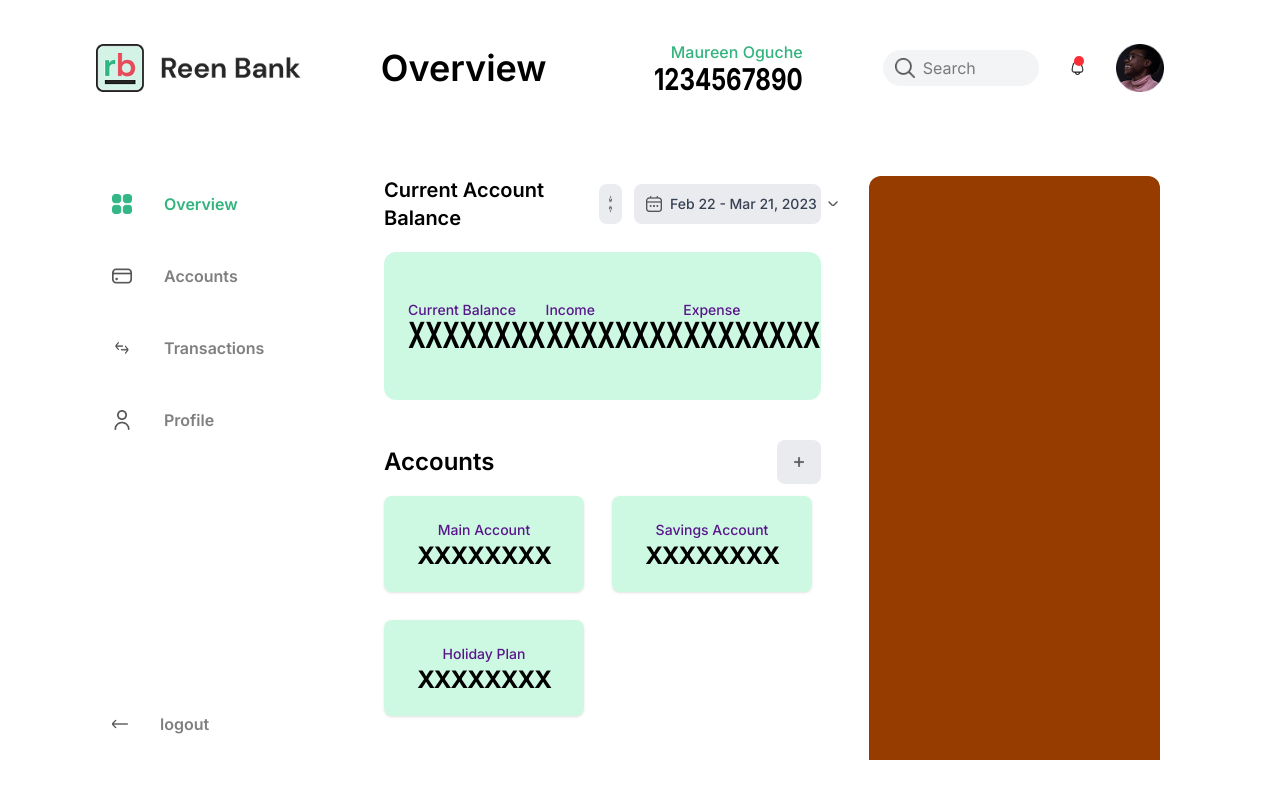
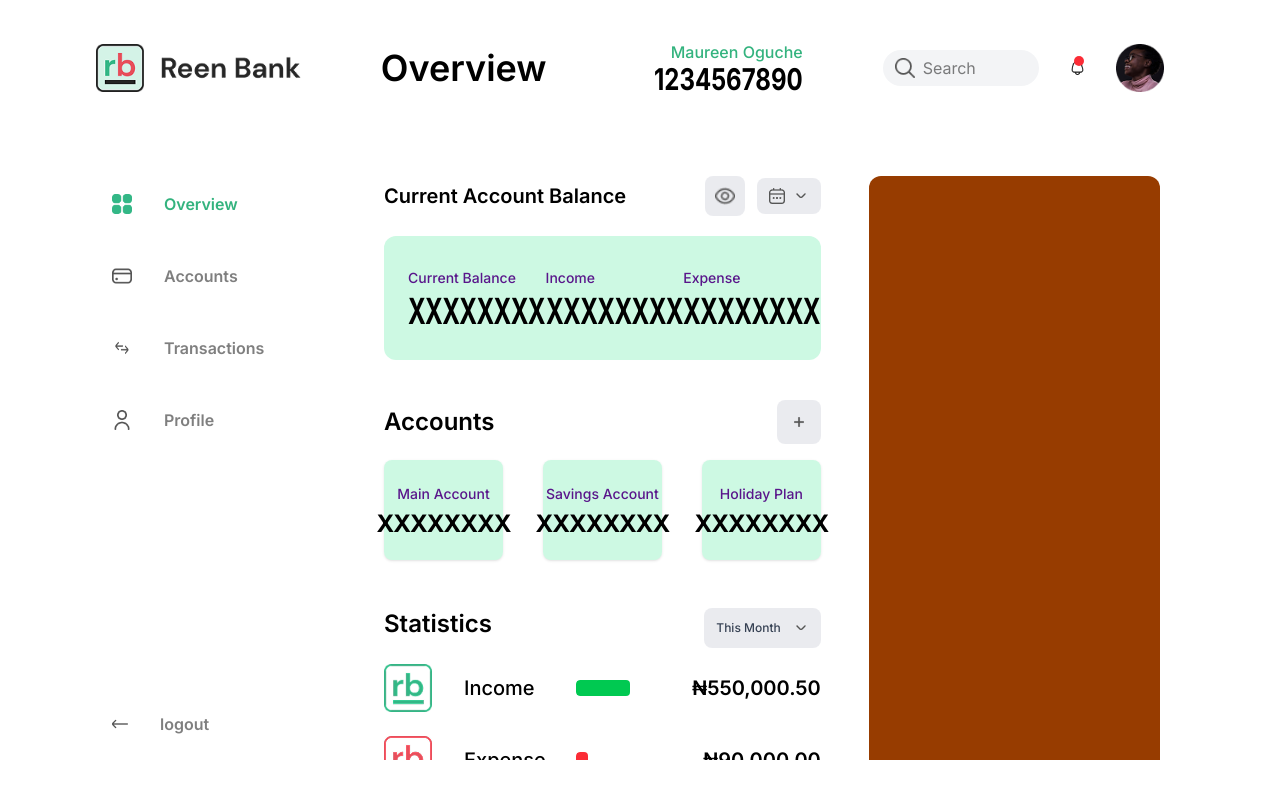
Before and after one commit to Emma-306/ReenBank-WebApp, a React (Vite) app: page /dashboard in a window 1280 px wide. Built offline with nearby package versions, Linux system fonts and the light colour scheme; data requests are answered from the project's data file.

Commit message:
Updates on the dashboard component aside

```diff
--- a/src/assets/assets.js
+++ b/src/assets/assets.js
@@ -37,6 +37,7 @@ import eyeCrossed from "./eye-crossed.png";
 import arrowDown from "./arrow-down.png";
 import calendar from "./calendar.png";
 import logoGreen from "./logo-green.png";
+import logoRed from "./logo-red.png";
 import plus from "./plus.png"
 
 export const assets = {
@@ -71,6 +72,7 @@ export const assets = {
     arrowDown,
     calendar,
     logoGreen,
+    logoRed,
     plus
 }
 
--- a/src/components/Dashboard/AccountSummary.jsx
+++ b/src/components/Dashboard/AccountSummary.jsx
@@ -11,7 +11,7 @@ export const AccountSummary = ({ name, balance, showBalance }) => {
 
   return (
     <div className="w-full max-w-[200px] 2xl:w-48 flex flex-col items-center justify-center p-4 md:p-6 2xl:py-12 2xl:px-4 rounded-lg bg-green-400/20 shadow">
-      <span className="text-xs sm:text-sm whitespace-nowrap font-medium text-purple-900 mb-1">
+      <span className="text-xs sm:text-sm whitespace-nowrap font-medium text-purple-900 mb-2">
         {name}
       </span>
 
--- a/src/components/Dashboard/Overview.jsx
+++ b/src/components/Dashboard/Overview.jsx
@@ -22,8 +22,7 @@ export const Overview = () => {
 
   const income = accountSummary?.summary?.totalIncome || 0;
   const expense = accountSummary?.summary?.totalExpense || 0;
-  const balance =
-    accountSummary?.summary?.totalBalance || income - expense;
+  const balance = accountSummary?.summary?.totalBalance || income - expense;
 
   const formatCurrency = (value) =>
     new Intl.NumberFormat("en-NG", {
@@ -39,10 +38,8 @@ export const Overview = () => {
 
   return (
     <div className="flex flex-col xl:flex-row w-full min-h-full gap-6 xl:gap-12 2xl:gap-16 px-3 sm:px-2 xl:px-6">
-
       {/* LEFT SECTION */}
       <div className="flex-1 xl:flex-[3] flex flex-col">
-
         {/* HEADER */}
         <div className="flex flex-row justify-between items-center gap-4">
           <p className="font-semibold text-lg sm:text-xl 2xl:text-2xl block">
@@ -50,7 +47,6 @@ export const Overview = () => {
           </p>
 
           <div className="flex items-center gap-2 sm:gap-3">
-
             {/* EYE BUTTON */}
             <button
               onClick={() => setShowBalance((prev) => !prev)}
@@ -65,40 +61,30 @@ export const Overview = () => {
 
             {/* DATE PICKER */}
             <button className="hidden xl:flex items-center gap-2 bg-gray-200/80 rounded-lg hover:bg-gray-300 transition px-3 py-2.5 text-xs sm:text-sm cursor-pointer">
-              <img
-                src={assets.calendar}
-                alt=""
-                className="w-4 h-4"
-              />
+              <img src={assets.calendar} alt="" className="w-4 h-4" />
 
-              <span className="text-gray-700 font-medium whitespace-nowrap hidden sm:block">
+              <span className="text-gray-700 font-medium whitespace-nowrap hidden 2xl:block">
                 Feb 22 - Mar 21, 2023
               </span>
 
-              <img
-                src={assets.arrowDown}
-                alt=""
-                className="w-4 h-4"
-              />
+              <img src={assets.arrowDown} alt="" className="w-4 h-4" />
             </button>
           </div>
         </div>
 
         {/* BALANCE CARD */}
-        <div className="w-full bg-green-400/20 mt-5 rounded-xl px-4 sm:px-6 py-12 2xl:py-16">
+        <div className="w-full bg-green-400/20 mt-5 rounded-xl px-4 sm:px-6 py-8">
           <div className="flex flex-col lg:flex-row items-start lg:items-center gap-6 lg:gap-10">
-
             <img
               src={assets.logoGreen}
               alt="logo"
               className="hidden 2xl:block w-12 h-12 object-contain"
             />
 
-            <div className="grid grid-cols-3 gap-6 w-full">
-
+            <div className="grid grid-cols-1 sm:grid-cols-3 gap-6 w-full">
               {/* BALANCE */}
               <div className="flex flex-col">
-                <span className="text-xs sm:text-sm font-medium text-purple-900">
+                <span className="text-xs sm:text-sm font-medium mb-2 text-purple-900">
                   Current Balance
                 </span>
 
@@ -109,7 +95,7 @@ export const Overview = () => {
 
               {/* INCOME */}
               <div className="flex flex-col">
-                <span className="text-xs sm:text-sm font-medium text-purple-900 ">
+                <span className="text-xs sm:text-sm font-medium mb-2 text-purple-900 ">
                   Income
                 </span>
 
@@ -120,7 +106,7 @@ export const Overview = () => {
 
               {/* EXPENSE */}
               <div className="flex flex-col">
-                <span className="text-xs sm:text-sm font-medium text-purple-900">
+                <span className="text-xs sm:text-sm font-medium mb-2 text-purple-900">
                   Expense
                 </span>
 
@@ -128,16 +114,13 @@ export const Overview = () => {
                   {showBalance ? "XXXXXXXX" : formattedExpense}
                 </span>
               </div>
-
             </div>
           </div>
         </div>
 
         {/* ACCOUNTS HEADER */}
         <div className="flex justify-between items-center mt-10">
-          <p className="font-semibold text-xl sm:text-2xl">
-            Accounts
-          </p>
+          <p className="font-semibold text-xl sm:text-2xl">Accounts</p>
 
           <button className="p-3 bg-gray-200/80 rounded-lg hover:bg-gray-300 transition cursor-pointer">
             <img
@@ -149,7 +132,7 @@ export const Overview = () => {
         </div>
 
         {/* ACCOUNTS */}
-        <div className="w-full mt-3 flex flex-wrap gap-4 xl:gap-7 justify-start 2xl:justify-between">
+        <div className="w-full mt-4 grid grid-cols-1 sm:grid-cols-2 lg:grid-cols-3 gap-4 xl:gap-10 max-w-6xl">
           {accountSummary?.accounts?.map((account) => (
             <AccountSummary
               key={account.id}
@@ -160,18 +143,50 @@ export const Overview = () => {
             />
           ))}
         </div>
-        <div className="w-full mt-12 flex justify-between">
-           <p className="font-semibold text-xl sm:text-2xl">
-            Statistics
+        <div className="w-full mt-12 flex justify-between mb-4">
+          <p className="font-semibold text-xl sm:text-2xl">Statistics</p>
+          <button className="p-3 bg-gray-200/80 rounded-lg hover:bg-gray-300 transition cursor-pointer flex flex-row items-center">
+            <p className="text-gray-700 font-medium whitespace-nowrap mr-3 text-xs">
+              This Month
+            </p>
+            <img src={assets.arrowDown} alt="" className="w-4 h-4" />
+          </button>
+        </div>
+        <div className="flex items-center gap-8 w-full mb-6">
+          <img src={assets.logoGreen} alt="" className="w-12 h-12" />
+
+          <p className="w-20 text-xl font-medium">Income</p>
+
+          <div className="flex-1 h-4 rounded overflow-hidden">
+            <div
+              className="h-full bg-green-500 rounded transition-all"
+              style={{
+                width: `${Math.min((income / 700000) * 100, 100)}%`,
+              }}
+            />
+          </div>
+
+          <p className="w-36 shrink-0 text-right font-semibold text-xl">
+            {formattedIncome}
           </p>
-          <button className="p-3 bg-gray-200/80 rounded-lg hover:bg-gray-300 transition cursor-pointer flex flex-row items-center">
-            <p className="text-gray-700 font-medium whitespace-nowrap mr-3 text-xs">This Month</p>
-            <img
-                src={assets.arrowDown}
-                alt=""
-                className="w-4 h-4"
-              />
-          </button>
+        </div>
+        <div className="flex items-center gap-8 w-full">
+          <img src={assets.logoRed} alt="" className="w-12 h-12" />
+
+          <p className="w-20 text-xl font-medium">Expense</p>
+
+          <div className="flex-1 h-4 rounded overflow-hidden">
+            <div
+              className="h-full bg-red-500 rounded transition-all"
+              style={{
+                width: `${Math.min((expense / 500000) * 100, 100)}%`,
+              }}
+            />
+          </div>
+
+          <p className="w-36 shrink-0 text-right font-semibold text-xl">
+            {formattedExpense}
+          </p>
         </div>
       </div>
 
```
Also changed, not shown: src/assets/logo-red.png (added).
